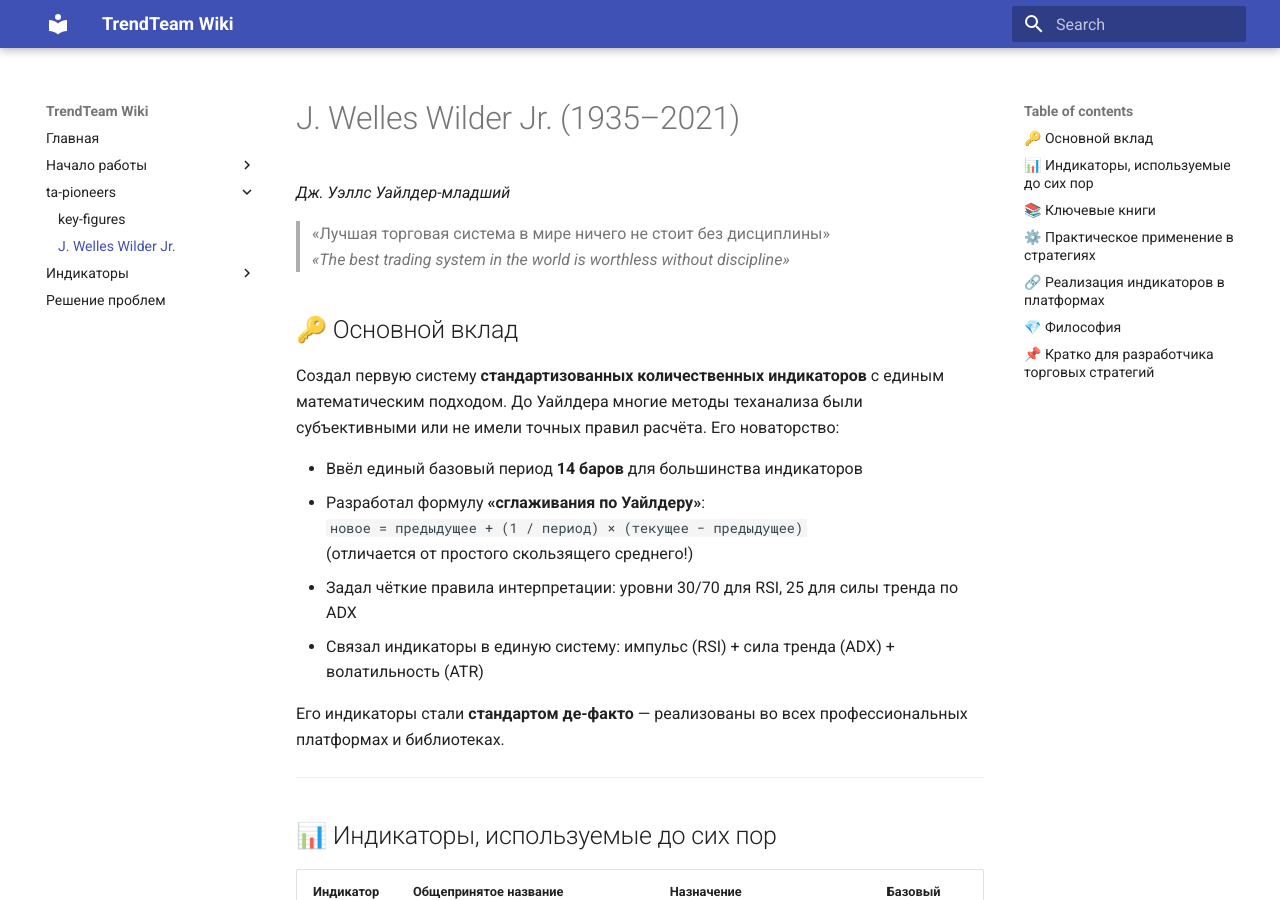
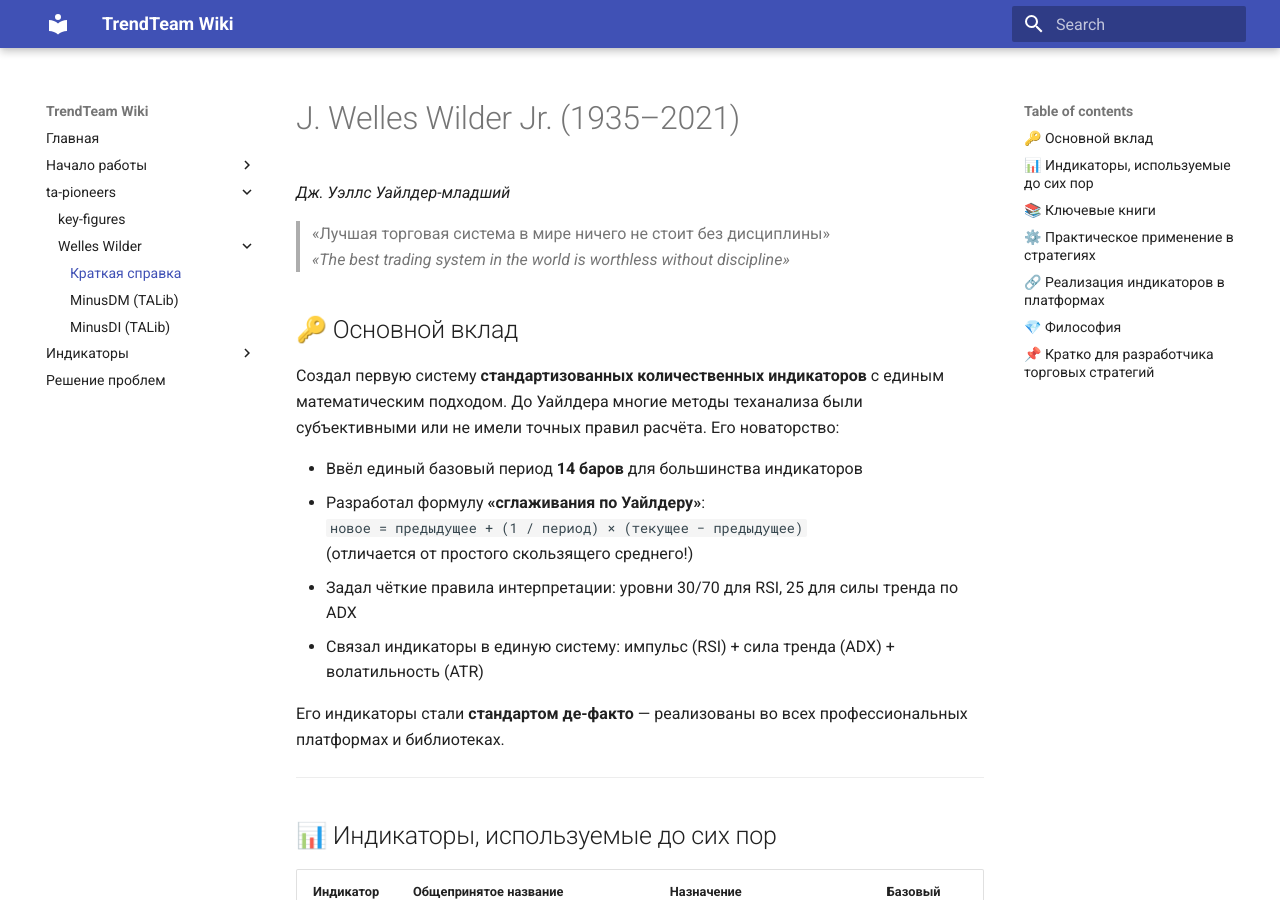
Before and after one commit to TradingLaboratory/wiki, an MkDocs documentation site: the page built from docs/ta-pioneers/wilder-welles.md, in a window 1280 px wide and 900 px high. Built offline with MkDocs 1.6.1 and Material for MkDocs 9.7.7, drawn with Linux system fonts in a browser that asks for light colours.

Commit message:
Поменял структуру автора

```diff
--- a/mkdocs.yml
+++ b/mkdocs.yml
@@ -51,7 +51,11 @@ nav:
     - Examples: examples.md
   - ta-pioneers:
     - key-figures: ta-pioneers/key-figures.md
-    - J. Welles Wilder Jr.: ta-pioneers/wilder-welles.md
+    - Welles Wilder:
+      - Краткая справка: ta-pioneers/wilder-welles.md
+      - MinusDM (TALib): TALib/MomentumIndicators/MinusDM-TALib.md
+      - MinusDI (TALib): TALib/MinusDI-TALib.md
+
   - Индикаторы: # Раздел "Индикаторы" с подразделами
 
     - Индикаторы TSLab:
```
